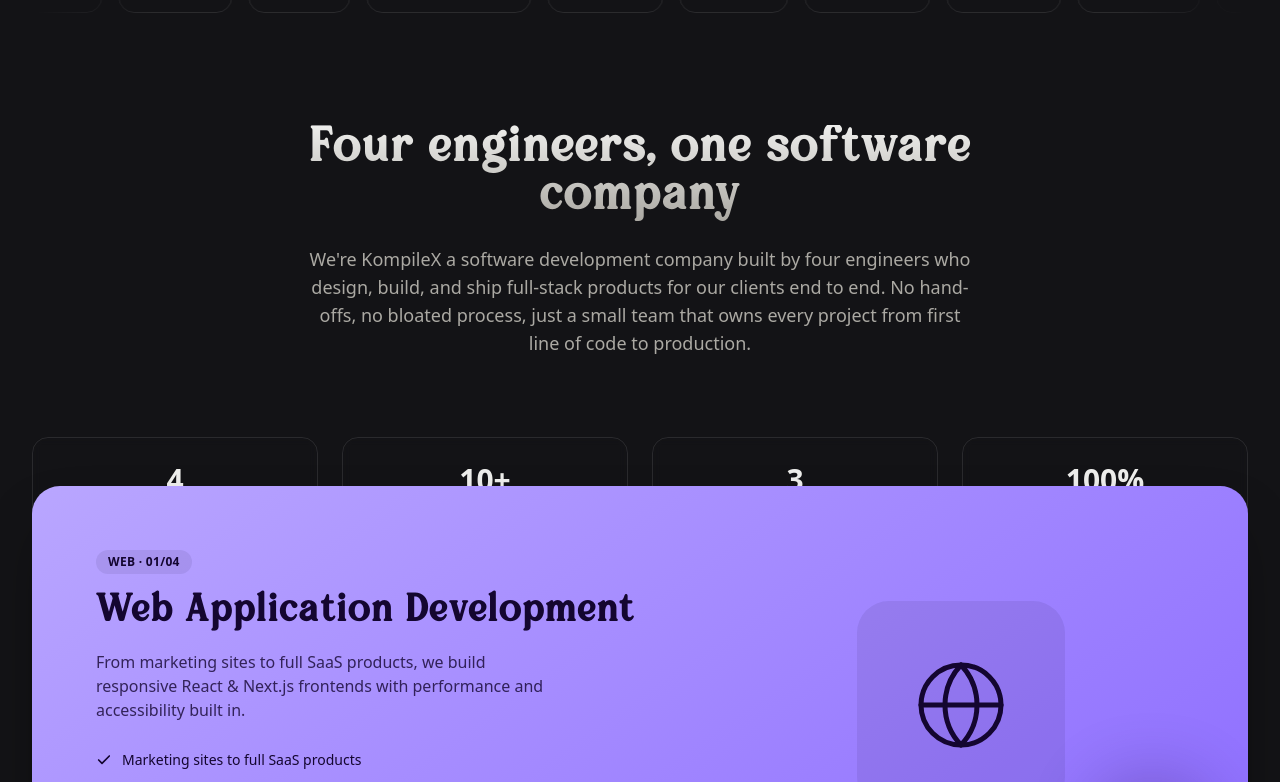
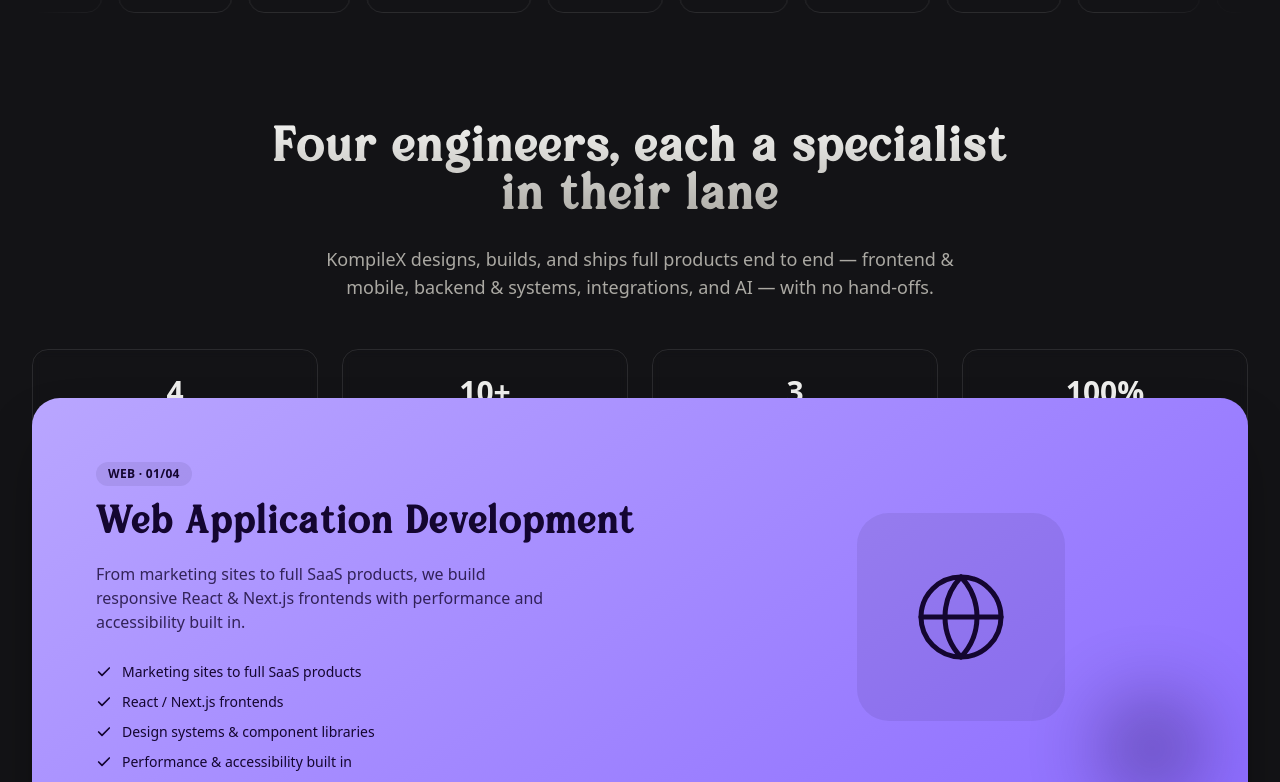
Before and after one commit to KompileX/KompileX_Landing_Page, a Next.js app: page / in a window 1280 px wide. Shown: the part 949-1731 px from the top of the page. Built offline with nearby package versions, Linux system fonts and the light colour scheme.

Commit message:
Update d about section title and subtitle

```diff
--- a/components/AboutSection.tsx
+++ b/components/AboutSection.tsx
@@ -59,15 +59,14 @@
           whileInView={{ opacity: 1, y: 0 }}
           viewport={{ once: true }}
           transition={{ duration: 0.5, type: 'spring', bounce: 0 }}
-          className="mb-14 lg:mb-20 flex flex-col items-center gap-5 sm:gap-6 text-center"
+          className="mb-8 lg:mb-12 flex flex-col items-center gap-5 sm:gap-6 text-center"
         >
           <h2 className="max-w-3xl text-3xl font-bold sm:text-4xl lg:text-5xl tracking-wider leading-[1.15] bg-gradient-to-b from-foreground to-muted-foreground text-transparent bg-clip-text">
-            Four engineers, one software company
+            Four engineers, each a specialist in their lane
           </h2>
           <p className="max-w-2xl text-base text-muted-foreground sm:text-lg leading-relaxed">
-            We&apos;re KompileX a software development company built by four engineers who design,
-            build, and ship full-stack products for our clients end to end. No hand-offs, no bloated
-            process, just a small team that owns every project from first line of code to production.
+            KompileX designs, builds, and ships full products end to end — frontend &amp; mobile,
+            backend &amp; systems, integrations, and AI — with no hand-offs.
           </p>
         </motion.div>
 
```
